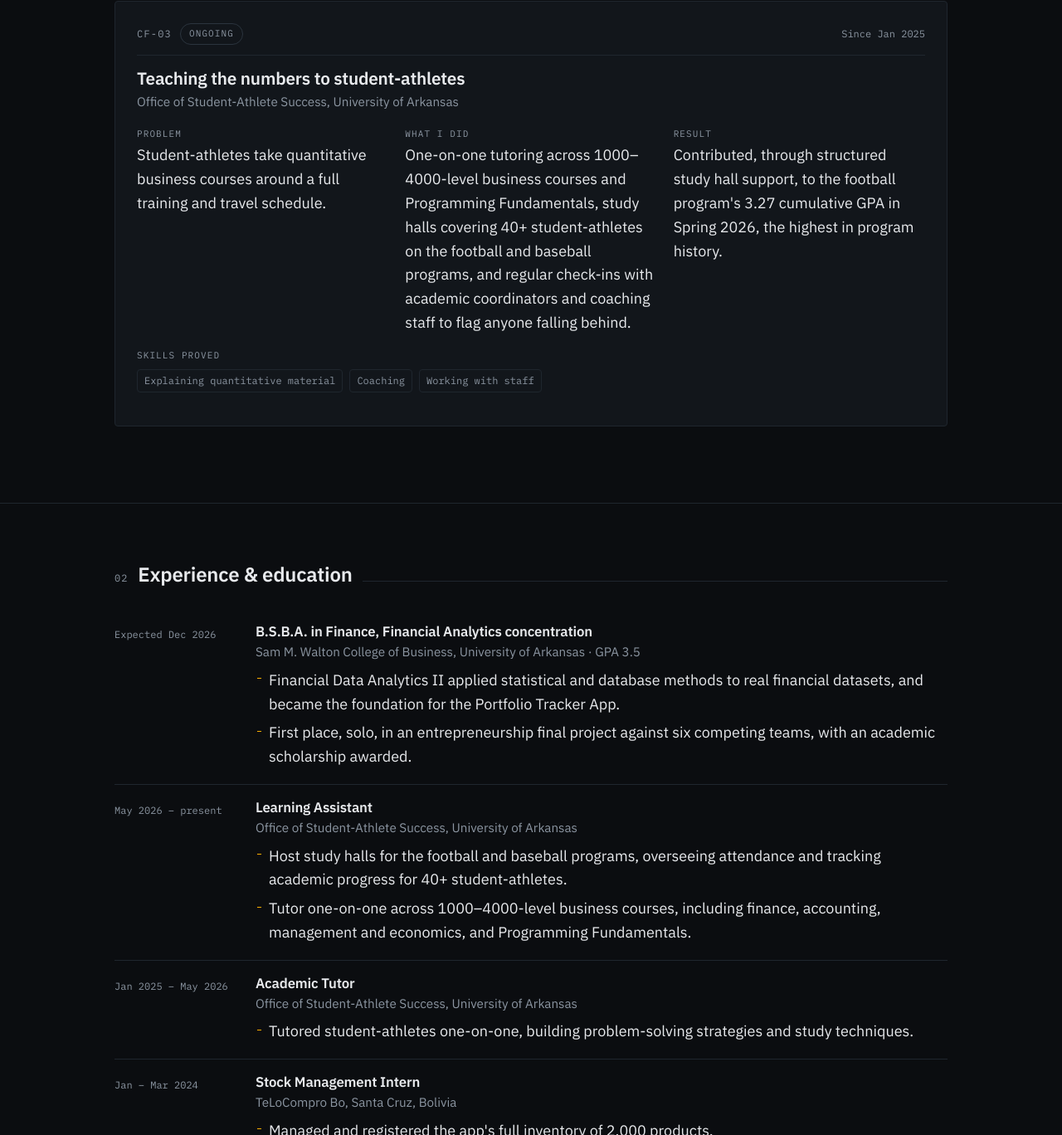
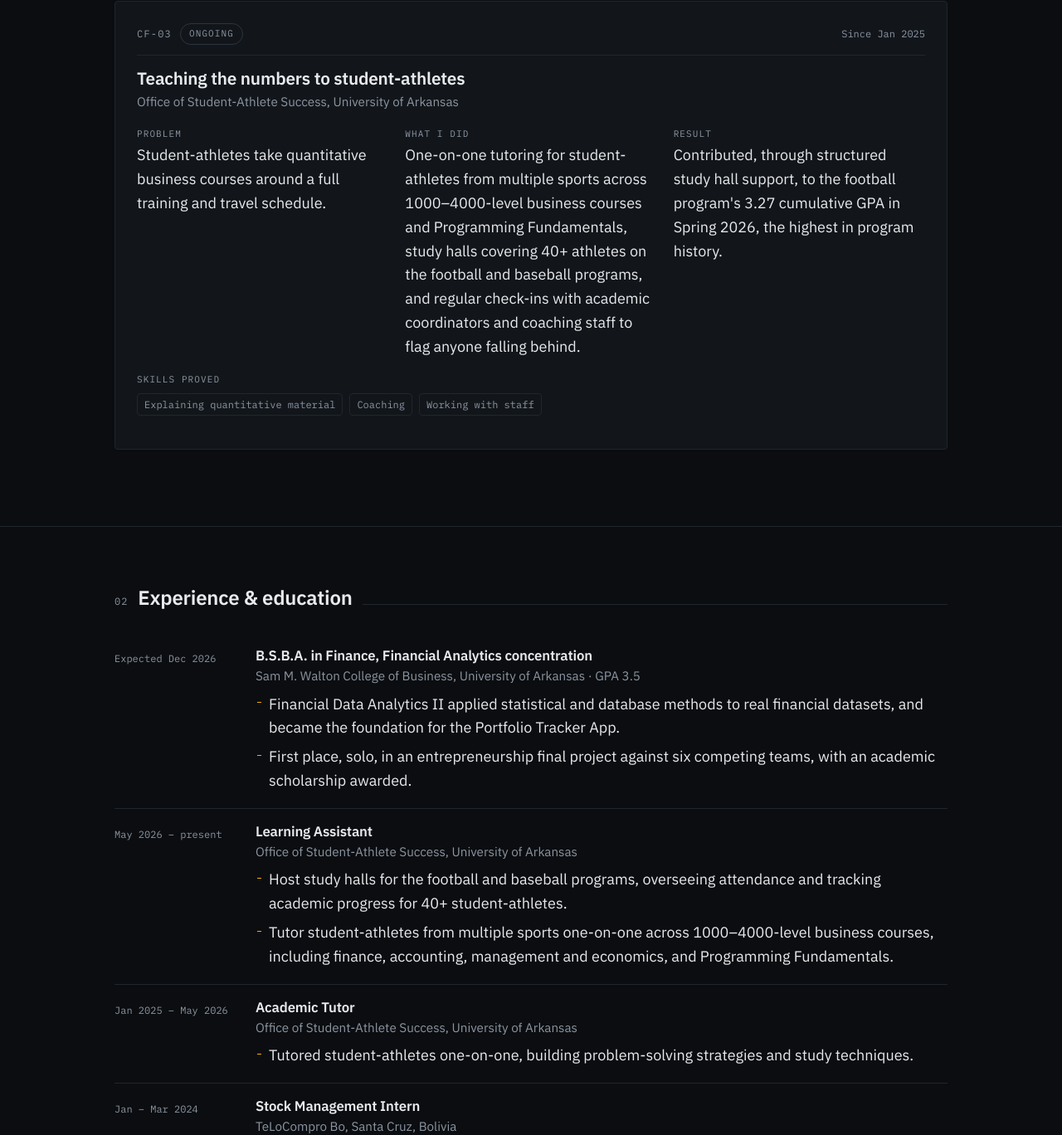
Before and after one commit to Juanpablohoyosc/juanpablohoyosc.github.io, a plain HTML site: page index.html in a window 1280 px wide. Shown: the part 1876-3244 px from the top of the page at 83% size. Drawn offline with Linux system fonts and the light colour scheme.

Commit message:
Correct the profit figures and the scope of the tutoring
- The boliviano amounts were wrong at the source. They are $3,000 and
  $1,000, stated directly rather than converted.
- Study halls are football and baseball, but the one-on-one tutoring covers
  student-athletes from multiple sports. Both the résumé and the site said
  only football and baseball, which undersold the work.

Co-Authored-By: Claude Opus 5 <noreply@anthropic.com>
Claude-Session: https://claude.ai/code/session_01W3hAj6nRpNaYg45rHncnvo

```diff
--- a/index.html
+++ b/index.html
@@ -169,7 +169,7 @@
           </div>
           <div>
             <dt>What I did</dt>
-            <dd>One-on-one tutoring across 1000–4000-level business courses and Programming Fundamentals, study halls covering 40+ student-athletes on the football and baseball programs, and regular check-ins with academic coordinators and coaching staff to flag anyone falling behind.</dd>
+            <dd>One-on-one tutoring for student-athletes from multiple sports across 1000–4000-level business courses and Programming Fundamentals, study halls covering 40+ athletes on the football and baseball programs, and regular check-ins with academic coordinators and coaching staff to flag anyone falling behind.</dd>
           </div>
           <div>
             <dt>Result</dt>
@@ -213,7 +213,7 @@
           <p class="org">Office of Student-Athlete Success, University of Arkansas</p>
           <ul>
             <li>Host study halls for the football and baseball programs, overseeing attendance and tracking academic progress for 40+ student-athletes.</li>
-            <li>Tutor one-on-one across 1000–4000-level business courses, including finance, accounting, management and economics, and Programming Fundamentals.</li>
+            <li>Tutor student-athletes from multiple sports one-on-one across 1000–4000-level business courses, including finance, accounting, management and economics, and Programming Fundamentals.</li>
           </ul>
         </div>
       </div>
```
Also changed, not shown: 1 other file.
